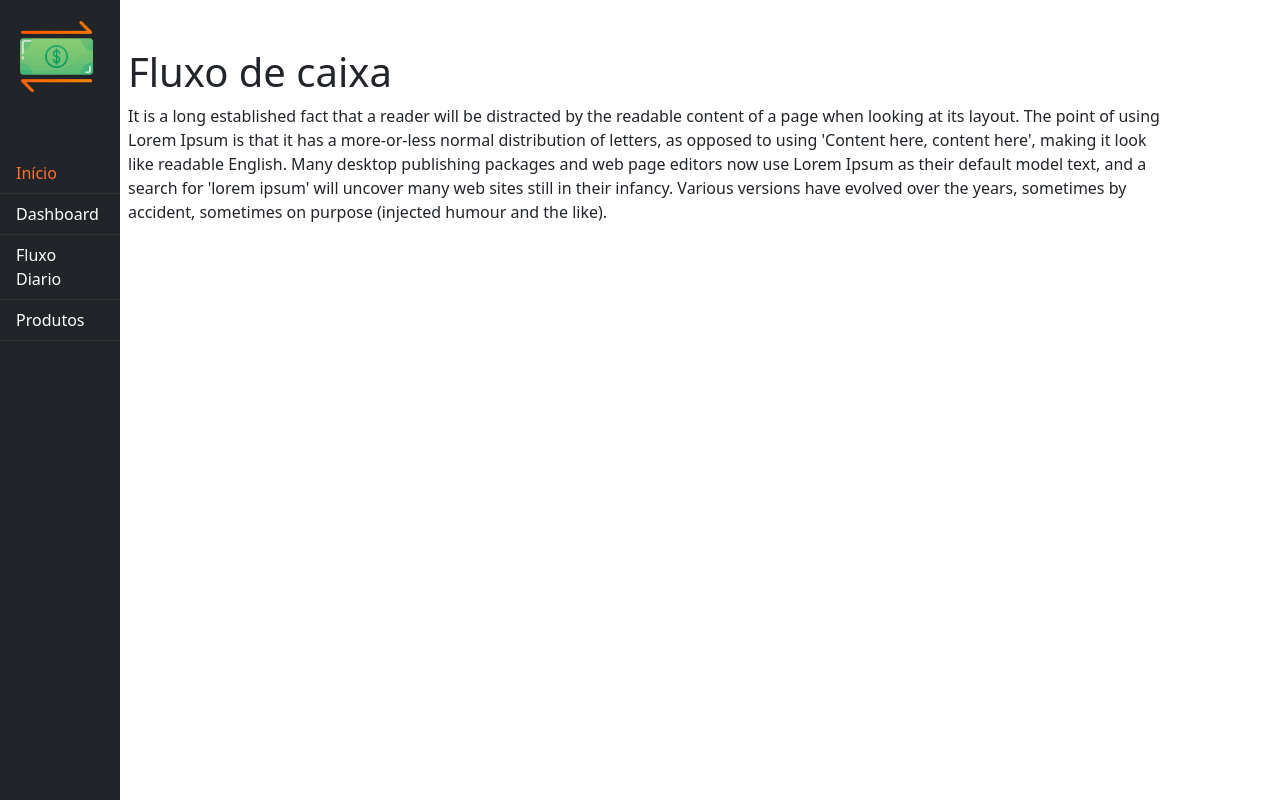
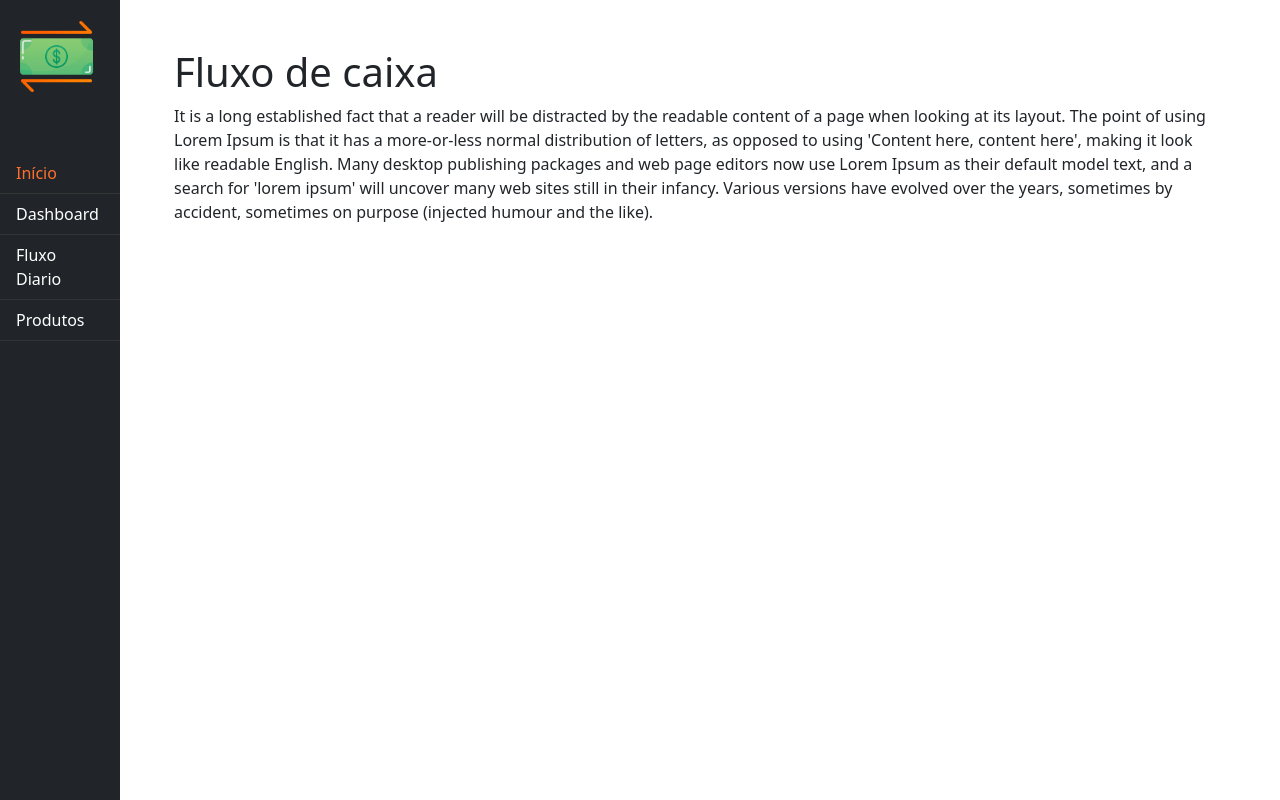
Before and after one commit to LucasViniciusLima/control-plus-front-end, an Angular app: page /home in a window 1280 px wide. Built offline with nearby package versions, Linux system fonts and the light colour scheme.

Commit message:
now its done

```diff
--- a/src/app/app.component.css
+++ b/src/app/app.component.css
@@ -2,7 +2,7 @@
 
 @media (max-width: 1300px) {
   .ml-ty-sc{
-    margin-left: 80px;
+    margin-left: 126px;
   }
 }
 
```
